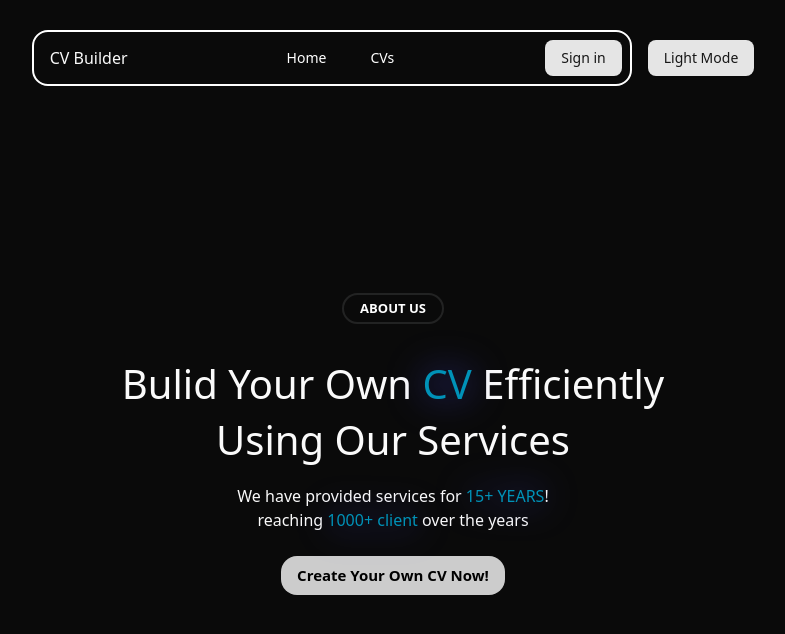
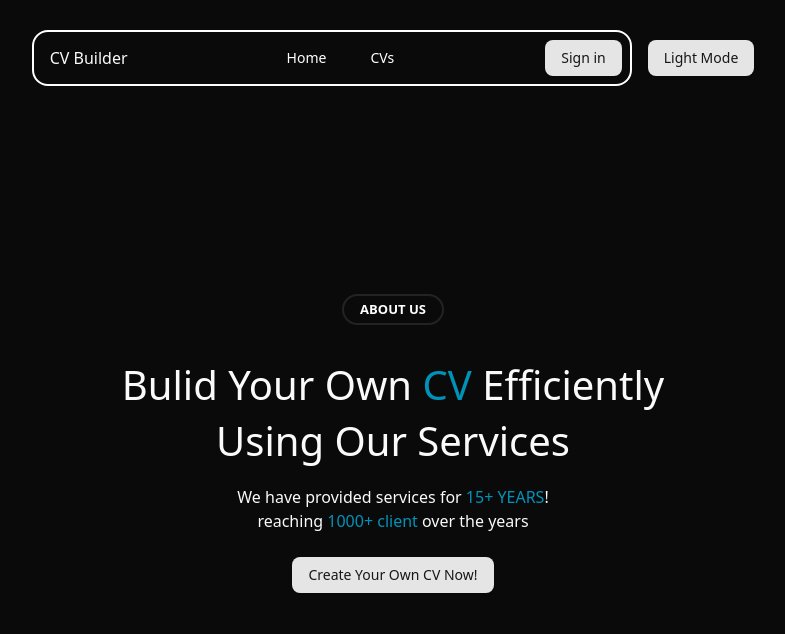
Before and after one commit to ri87rg/CV-Builder-project, a React (Vite) app: page / in a window 1280 px wide. Shown: the top 634 px of the page, without its empty margins (247-1032 px from the left). Built offline with nearby package versions, Linux system fonts and the light colour scheme.

Commit message:
refactor: replace button with shacn/ui component

```diff
--- a/src/pages/home.jsx
+++ b/src/pages/home.jsx
@@ -1,18 +1,17 @@
+import { Button } from '../components/ui/button'
+
 import { useNavigate } from 'react-router-dom'
 import { useNotificationStore } from '../store/notificationsStore'
 import { useAccountStore } from '../store/accountInfo'
 
 import SectionHeader from '../components/sectionHeader'
-import CustomButton from '../components/customButton'
-
-import '../styles/effects.css'
 
 function Home() {
   const {addNotification} = useNotificationStore()
   const {isSignedIn, setRedirectionPath} = useAccountStore()
   const navigate = useNavigate()
 
-  function handleSignIn() {
+  function handleCreateCV() {
     if (isSignedIn()) {
       navigate('/cv/create')
       setRedirectionPath('/')
@@ -39,7 +38,7 @@ function Home() {
           <br />reaching
           <span className='text-cyan-600 glow-effect'> 1000+ client </span>over the years</p>
         <div className="btns-container flex gap-2 my-4">
-          <CustomButton func={() => handleSignIn()} text={`Create Your Own CV Now!`} additionalClasses='animate-glow' />
+          <Button onClick={handleCreateCV}>Create Your Own CV Now!</Button>
         </div>
       </div>
     </div>
```
